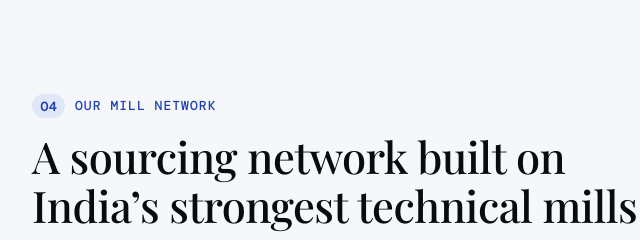
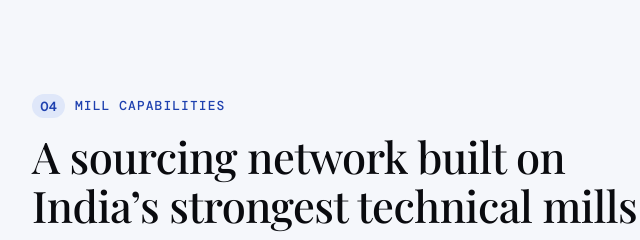
Before and after one commit to Globalsynctex/globalsynctex-website, a plain HTML site: page index.html in a window 1280 px wide. Shown: the part 5448-5688 px from the top of the page, 34-674 px from the left. Drawn offline with nearby package versions, Linux system fonts and the light colour scheme; a web font is replaced by a local one.

Commit message:
Rename section label to 'Mill capabilities' to avoid clash with About block

```diff
--- a/index.html
+++ b/index.html
@@ -957,7 +957,7 @@ h1,h2,h3{font-family:var(--display);font-stretch:100%;font-weight:500;letter-spa
     @media (max-width:480px){.net-strip{grid-template-columns:1fr}}
   </style>
     <div class="wrap">
-      <div class="sec-label"><span class="num">04</span><span class="label">Our mill network</span></div>
+      <div class="sec-label"><span class="num">04</span><span class="label">Mill capabilities</span></div>
       <div style="min-width:0">
         <h2 id="net-h">A sourcing network built on India&rsquo;s strongest technical mills</h2>
         <p class="intro">We don&rsquo;t source from whoever answers the phone. Our partner network includes some of India&rsquo;s most established technical-textile manufacturers: vertically integrated synthetic weavers, engineered-fabric specialists and dedicated coating and lamination houses. Here is what that network can do, category by category.</p>
```
